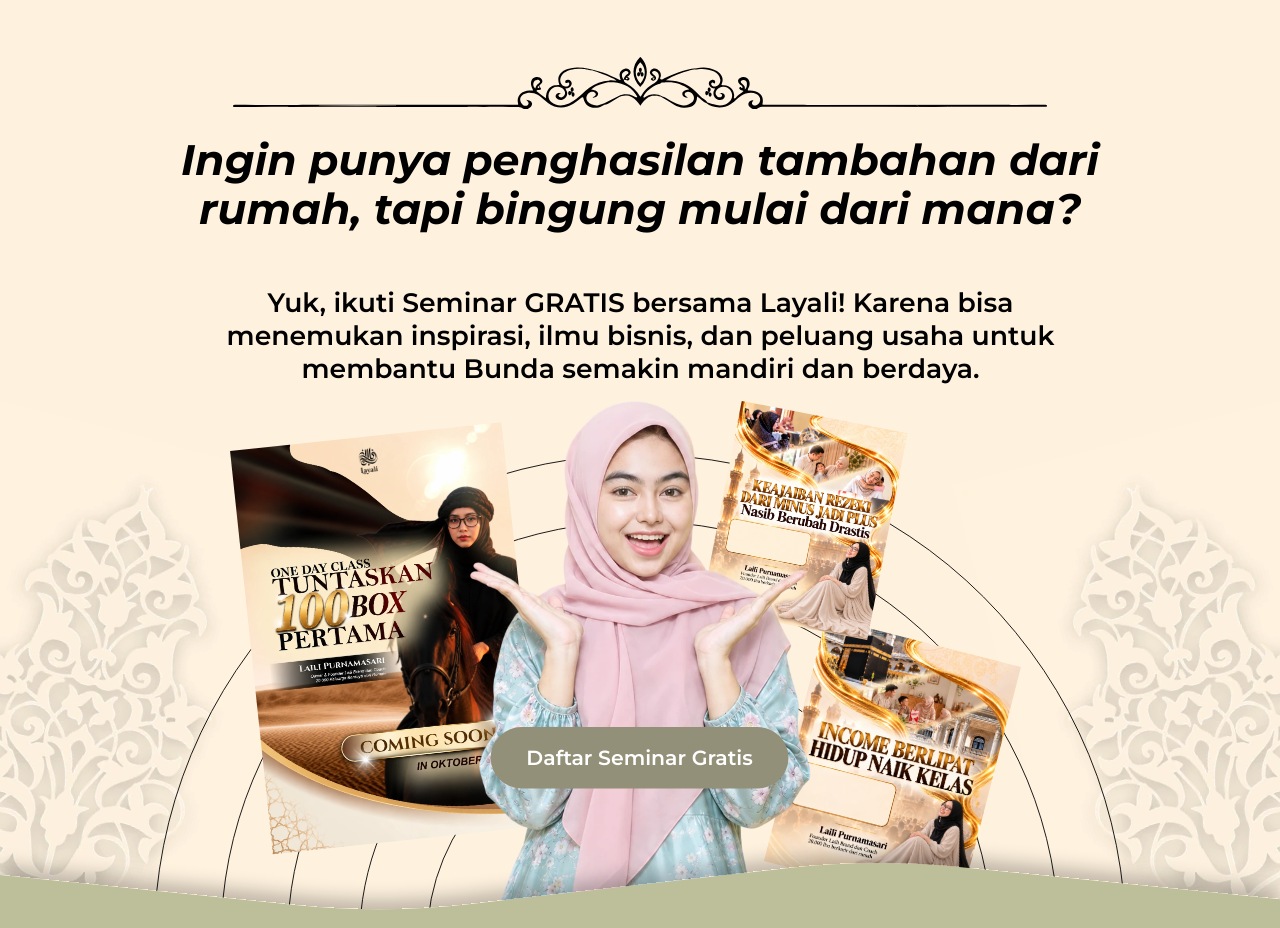
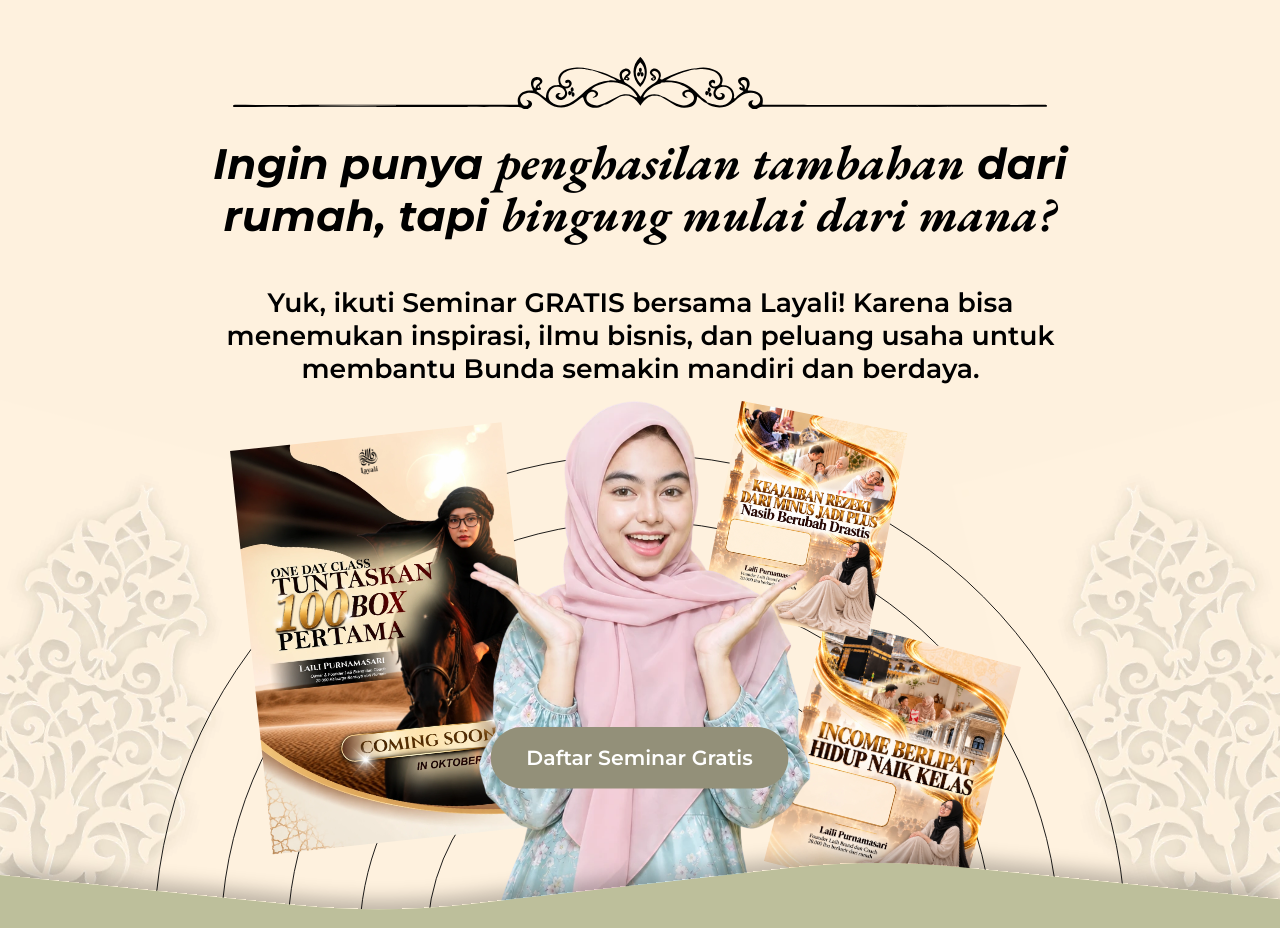
Before and after one commit to teamitklm/LandingPage-Layali, a React (Vite) app in the folder source-code/: page / in a window 1280 px wide. Shown: the part 4520-5448 px from the top of the page. Built offline with nearby package versions, Linux system fonts and the light colour scheme.

Commit message:
Update app.css

```diff
--- a/source-code/src/app.css
+++ b/source-code/src/app.css
@@ -203,3 +203,5 @@ html{scroll-behavior:smooth}body{margin:0;background:#fef1de;color:#191910;font-
 [data-node-id="113:316"],[data-node-id="113:317"]{top:1548px}
 /* Match the italic and surrounding seminar text in size and typeface. */
 [data-node-id="114:376"] span,[data-node-id="71:587"] span{font-family:Montserrat,sans-serif;font-style:italic}
+[data-node-id="71:587"] .s202{font-family:"EB Garamond",serif;font-size:54px;line-height:1.1}
+[data-node-id="114:376"] .s439{font-family:"EB Garamond",serif;font-size:17px;line-height:1.1}
```
